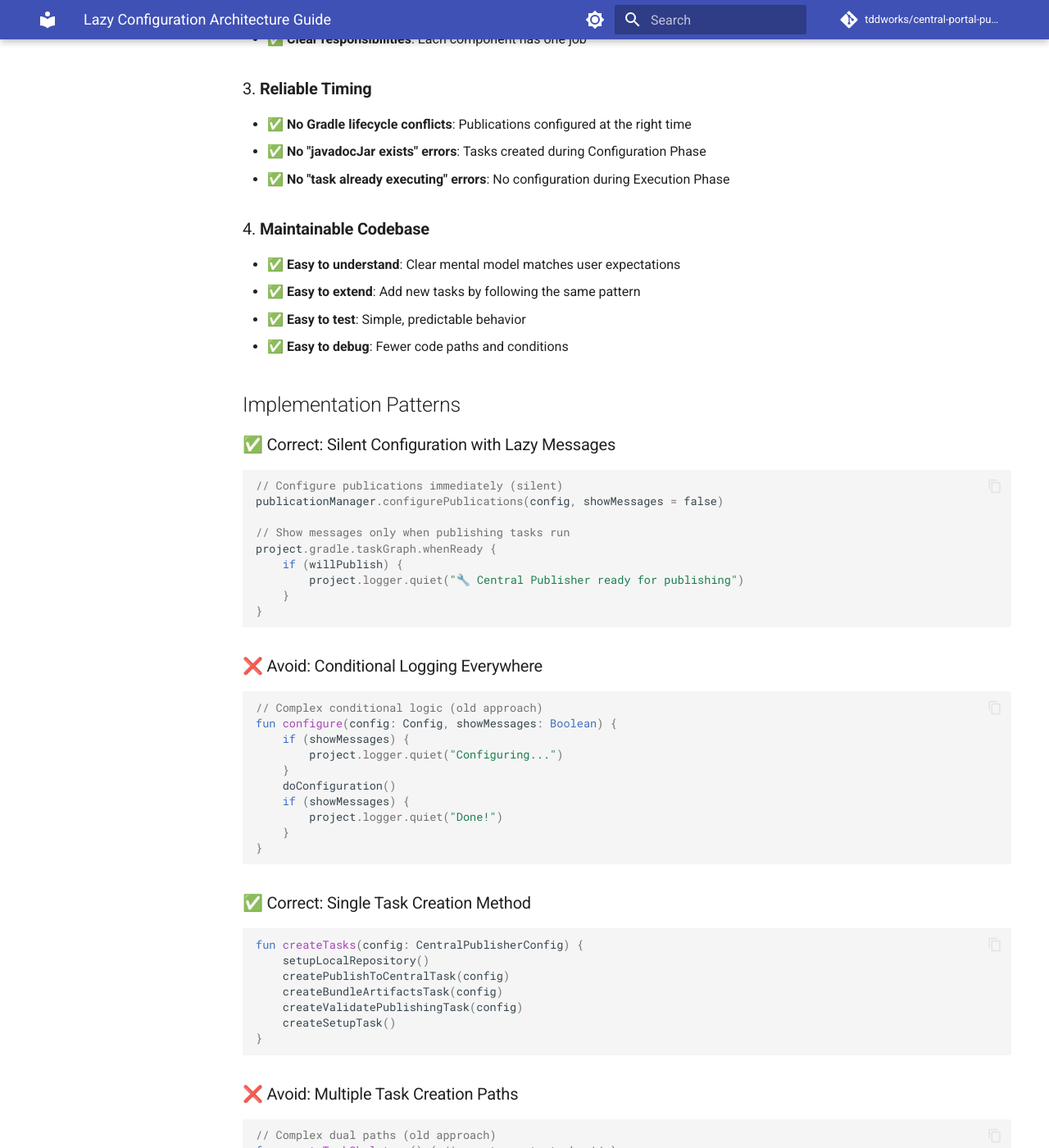
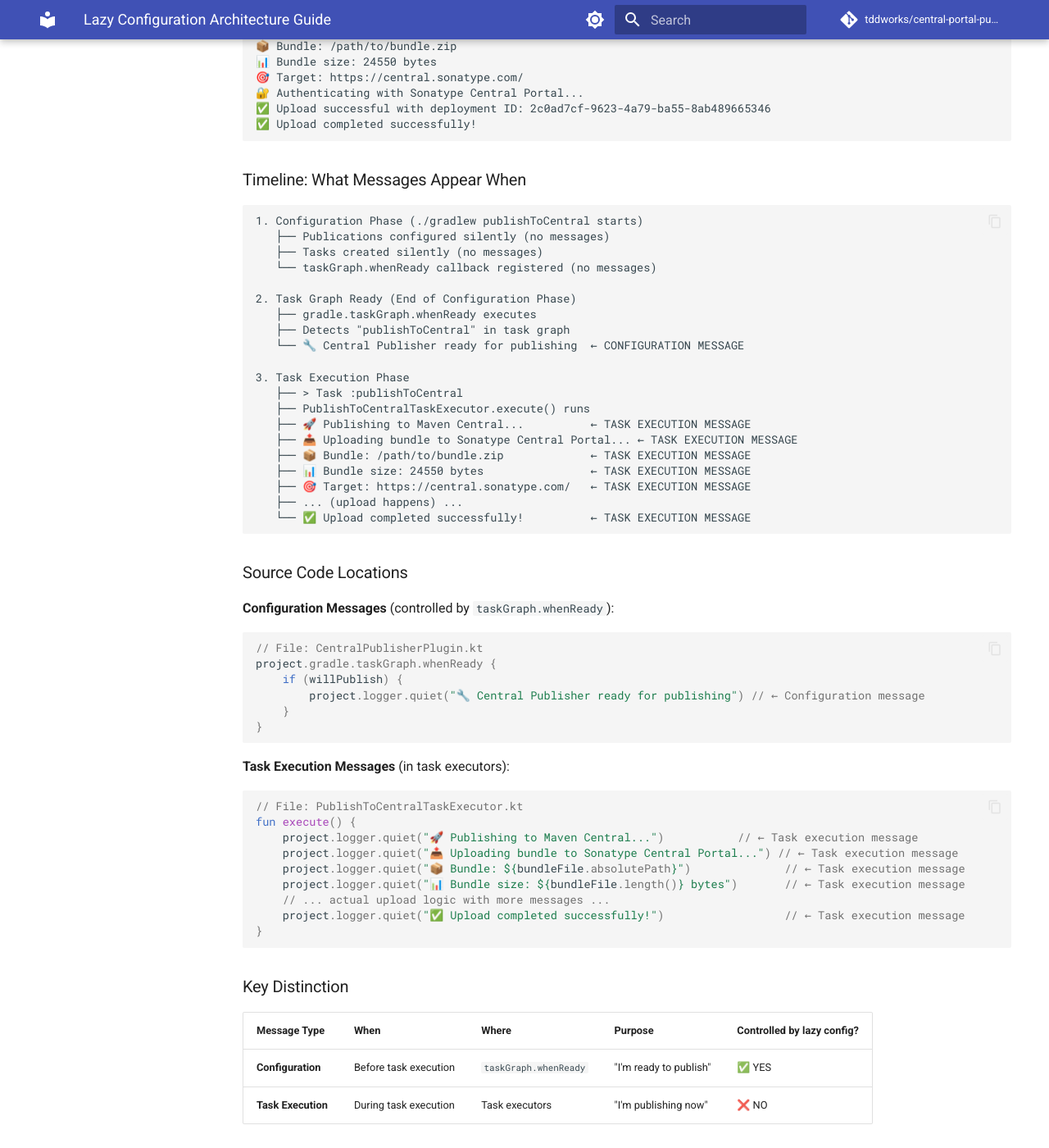
Before and after one commit to tddworks/central-portal-publisher, an MkDocs documentation site: the page built from docs/architecture/lazy-configuration-guide.md, in a window 1280 px wide and 1400 px high, scrolled down 4834 px. Shown: the whole window at 82% size. Built offline with MkDocs 1.6.1 and Material for MkDocs 9.7.7, drawn with Linux system fonts in a browser that asks for light colours; comment, search, counter and statistics services are not loaded; some of the changed text lies outside the part shown.

Commit message:
docs(architecture): add detailed message flow explanation
Clarify the distinction between configuration and task execution messages with examples and timeline, enhancing understanding of the lazy configuration architecture.

````diff
--- a/docs/architecture/lazy-configuration-guide.md
+++ b/docs/architecture/lazy-configuration-guide.md
@@ -227,6 +227,118 @@ $ ./gradlew validatePublishing
 - Shows "ready for publishing" message indicating configuration is active
 - Task executes with full feedback and validation results
 
+## Complete Message Flow Explanation
+
+Understanding when and where different types of messages appear is crucial for maintaining the lazy configuration architecture.
+
+### Two Types of Messages
+
+**1. Configuration Messages** (Controlled by lazy configuration)
+```
+🔧 Central Publisher ready for publishing
+Configured Kotlin JVM project for publishing using kotlin-jvm strategy
+✅ Auto-configured for kotlin-jvm project
+```
+
+**2. Task Execution Messages** (Always appear during task execution)
+```
+🚀 Publishing to Maven Central...
+📤 Uploading bundle to Sonatype Central Portal...
+📦 Bundle: /path/to/bundle.zip
+📊 Bundle size: 24550 bytes
+🎯 Target: https://central.sonatype.com/
+🔐 Authenticating with Sonatype Central Portal...
+✅ Upload successful with deployment ID: 2c0ad7cf-9623-4a79-ba55-8ab489665346
+✅ Upload completed successfully!
+```
+
+### Timeline: What Messages Appear When
+
+```
+1. Configuration Phase (./gradlew publishToCentral starts)
+   ├── Publications configured silently (no messages)
+   ├── Tasks created silently (no messages)
+   └── taskGraph.whenReady callback registered (no messages)
+
+2. Task Graph Ready (End of Configuration Phase)
+   ├── gradle.taskGraph.whenReady executes
+   ├── Detects "publishToCentral" in task graph
+   └── 🔧 Central Publisher ready for publishing  ← CONFIGURATION MESSAGE
+
+3. Task Execution Phase
+   ├── > Task :publishToCentral
+   ├── PublishToCentralTaskExecutor.execute() runs
+   ├── 🚀 Publishing to Maven Central...          ← TASK EXECUTION MESSAGE
+   ├── 📤 Uploading bundle to Sonatype Central Portal... ← TASK EXECUTION MESSAGE
+   ├── 📦 Bundle: /path/to/bundle.zip             ← TASK EXECUTION MESSAGE
+   ├── 📊 Bundle size: 24550 bytes                ← TASK EXECUTION MESSAGE
+   ├── 🎯 Target: https://central.sonatype.com/   ← TASK EXECUTION MESSAGE
+   ├── ... (upload happens) ...
+   └── ✅ Upload completed successfully!          ← TASK EXECUTION MESSAGE
+```
+
+### Source Code Locations
+
+**Configuration Messages** (controlled by `taskGraph.whenReady`):
+```kotlin
+// File: CentralPublisherPlugin.kt
+project.gradle.taskGraph.whenReady {
+    if (willPublish) {
+        project.logger.quiet("🔧 Central Publisher ready for publishing") // ← Configuration message
+    }
+}
+```
+
+**Task Execution Messages** (in task executors):
+```kotlin
+// File: PublishToCentralTaskExecutor.kt
+fun execute() {
+    project.logger.quiet("🚀 Publishing to Maven Central...")           // ← Task execution message
+    project.logger.quiet("📤 Uploading bundle to Sonatype Central Portal...") // ← Task execution message
+    project.logger.quiet("📦 Bundle: ${bundleFile.absolutePath}")              // ← Task execution message
+    project.logger.quiet("📊 Bundle size: ${bundleFile.length()} bytes")       // ← Task execution message
+    // ... actual upload logic with more messages ...
+    project.logger.quiet("✅ Upload completed successfully!")                  // ← Task execution message
+}
+```
+
+### Key Distinction
+
+| Message Type | When | Where | Purpose | Controlled by lazy config? |
+|-------------|------|-------|---------|---------------------------|
+| **Configuration** | Before task execution | `taskGraph.whenReady` | "I'm ready to publish" | ✅ YES |
+| **Task Execution** | During task execution | Task executors | "I'm publishing now" | ❌ NO |
+
+### Why Task Execution Messages Always Show
+
+Task execution messages (🚀, 📤, 📦, etc.) **always** appear when publishing tasks run because:
+
+1. **They run during task execution** - not during configuration
+2. **They're part of the task logic** - they tell you what the task is doing
+3. **They should always show** - you want to see upload progress when actually publishing
+
+**This is the correct behavior!** When you run `./gradlew publishToCentral`, you **want** to see:
+- Configuration message: "🔧 Ready for publishing"
+- Execution messages: "🚀 Publishing...", "📤 Uploading...", "✅ Upload completed!"
+
+### Testing Both Message Types
+
+**Development (Silent):**
+```bash
+./gradlew test
+# ✅ No configuration messages (taskGraph.whenReady doesn't trigger)
+# ✅ No task execution messages (no publishing tasks run)
+# Result: Complete silence ✅
+```
+
+**Publishing (Verbose):**
+```bash
+./gradlew publishToCentral
+# ✅ Configuration message: "🔧 Ready for publishing" (from taskGraph.whenReady)
+# ✅ Task execution messages: "🚀 Publishing...", "📤 Uploading...", etc. (from task executors)
+# Result: Full feedback during publishing ✅
+```
+
 ## Key Benefits Achieved
 
 ### 1. **Perfect User Experience**
````
